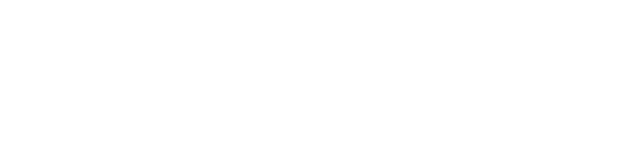
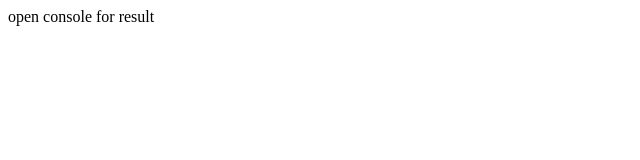
Before and after one commit to oluwasegun31/javascript_intro, a plain HTML site: page index.html in a window 1280 px wide. Shown: the whole page, without its empty margins (0-640 px from the left). Drawn offline with Linux system fonts and the light colour scheme.

Commit message:
Update index.html

```diff
--- a/index.html
+++ b/index.html
@@ -7,6 +7,7 @@
     <title>Introduction to JS</title>
 </head>
 <body>
+    open console for result
     <script src="./script.js"></script>
 </body>
 </html>
```
